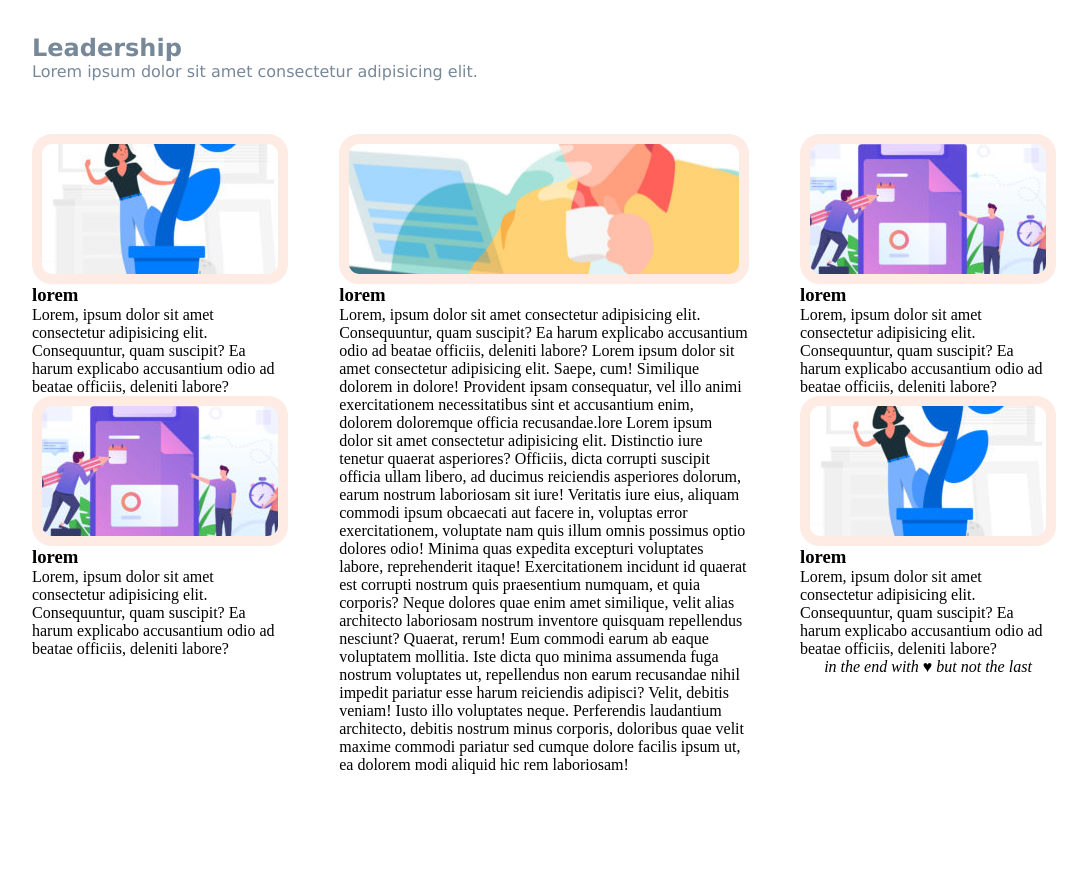
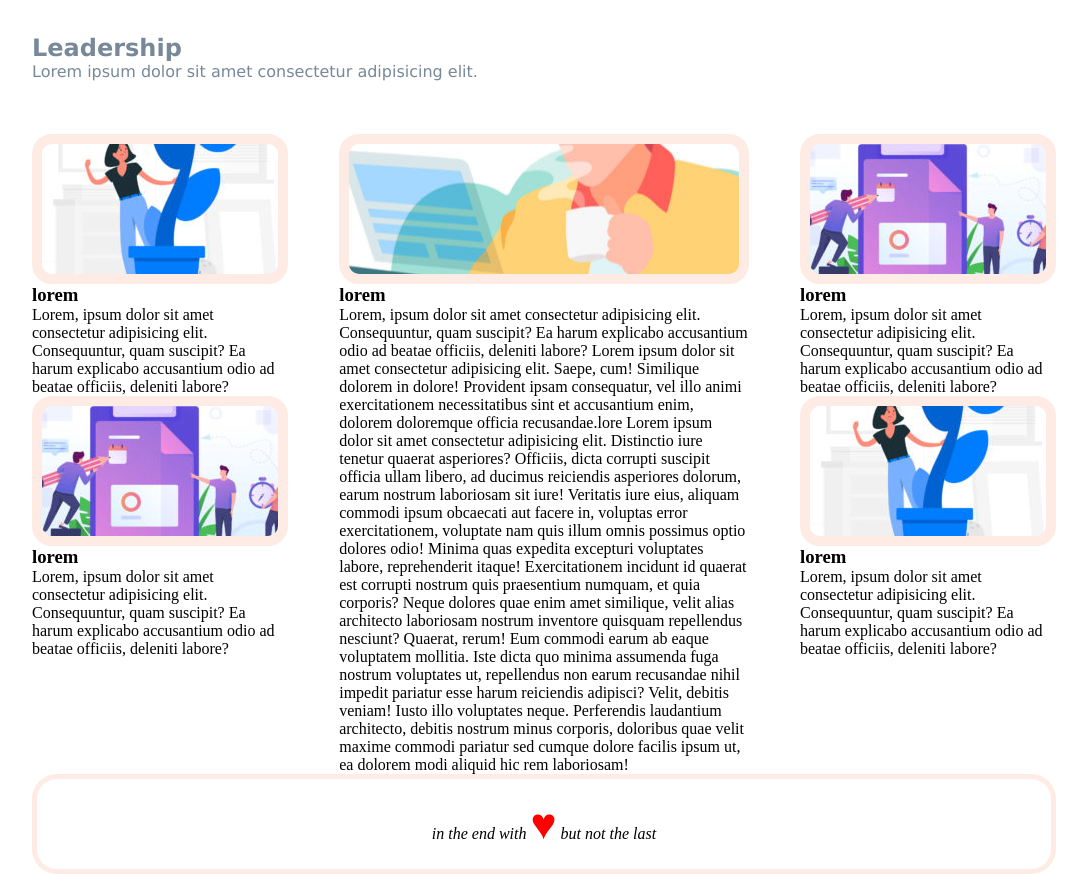
Before and after one commit to andreicismas/htmlcss-wp, a plain HTML site: page index.html in a window 1280 px wide. Shown: the part 720-1594 px from the top of the page, without its empty margins (96-1183 px from the left). Before the commit the page ends 1494 px from the top, so only its background shows below. Drawn offline with Linux system fonts and the light colour scheme.

Commit message:
add footer

```diff
--- a/index.html
+++ b/index.html
@@ -44,7 +44,7 @@
 
             </section>
 
-            <section class=" " >
+            <section >
 
                 <div class="main-middle ">
                     <h2>Leadership</h2>
@@ -91,8 +91,10 @@
             </section>
         </main>
 
-        <footer class="foot">
-            <p> <em> in the end with <span>&#9829;</span> but not the last</em></p>
+        <footer class="  foot">
+            <p>
+                 <em> in the end with <span>&#9829;</span> but not the last</em>
+            </p>
         </footer>
 
     </div>
--- a/style.css
+++ b/style.css
@@ -42,7 +42,7 @@ aside > img,article > img{
 
 }
 
-.clearfix::after{
+.clairfix::after{
 	content: "";
 	display: table;
 	clear: both;
@@ -109,6 +109,14 @@ aside > img,article > img{
 }
 
 .foot{
-	text-align:center;
-	height: 50px;
+	border: 5px solid  #FEEBE4 ;
+	text-align: center;
+	padding-top: 20px;
+	height: 100px;
+	border-radius: 25px;
 }
+
+span{
+	color: red;
+	font-size: 44px;
+}
```
